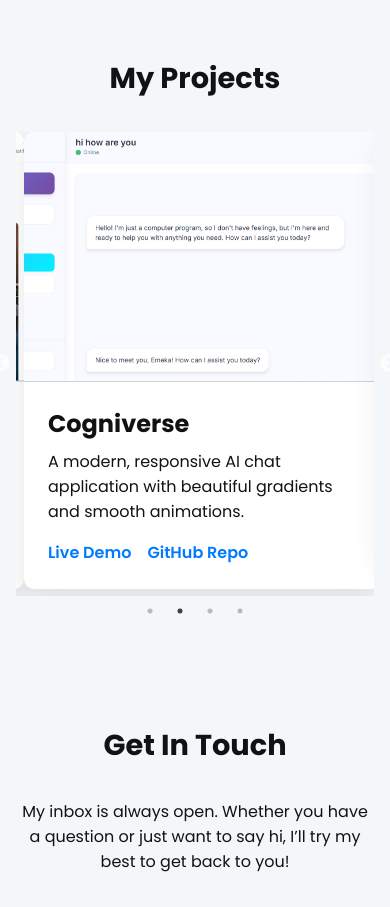
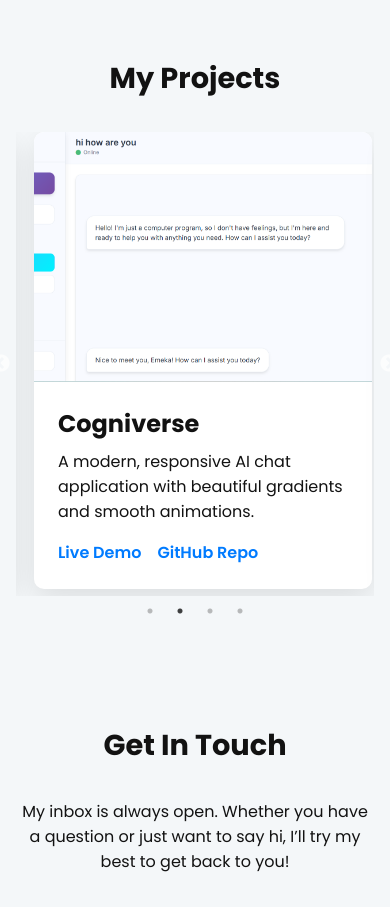
Before and after one commit to Emmyginger/new-portfolio, a React (Create React App) app: page / in a window 390 px wide. Shown: the part 2000-2907 px from the top of the page. Built offline with nearby package versions, Linux system fonts and the light colour scheme.

Commit message:
updated carousel styling for mobile

```diff
--- a/src/App.css
+++ b/src/App.css
@@ -361,6 +361,7 @@ body.dark-mode .footer {
   .hero-main-content {
     flex-direction: column;
   }
+
 }
 
 /* --- Extra Small Devices (Phones) --- */
@@ -400,4 +401,10 @@ body.dark-mode .footer {
   .contact-links a {
     font-size: 2rem;
   }
+  .project-carousel {
+    padding: 0 !important;
+  }
+  .project-carousel .slick-slide > div {
+    margin: 0 10px !important;
+  }
 }
```
